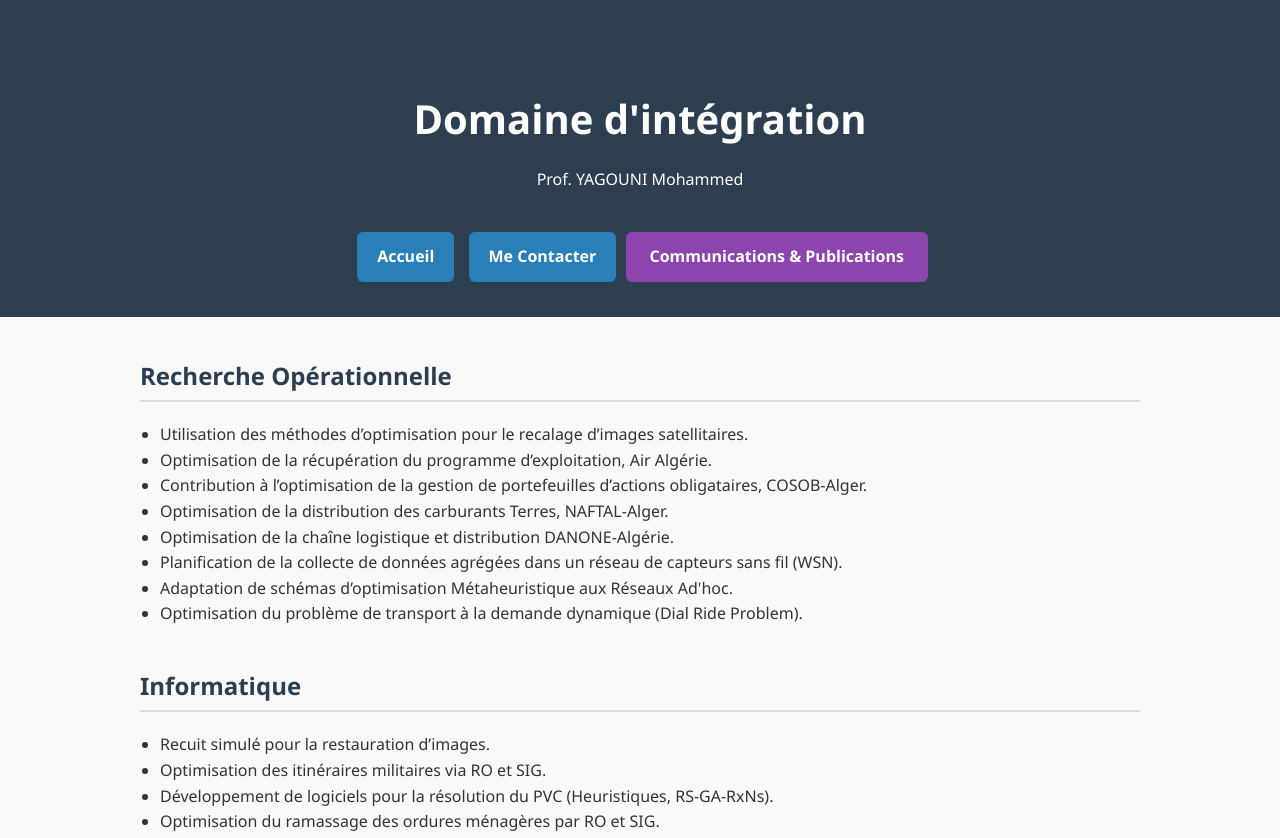
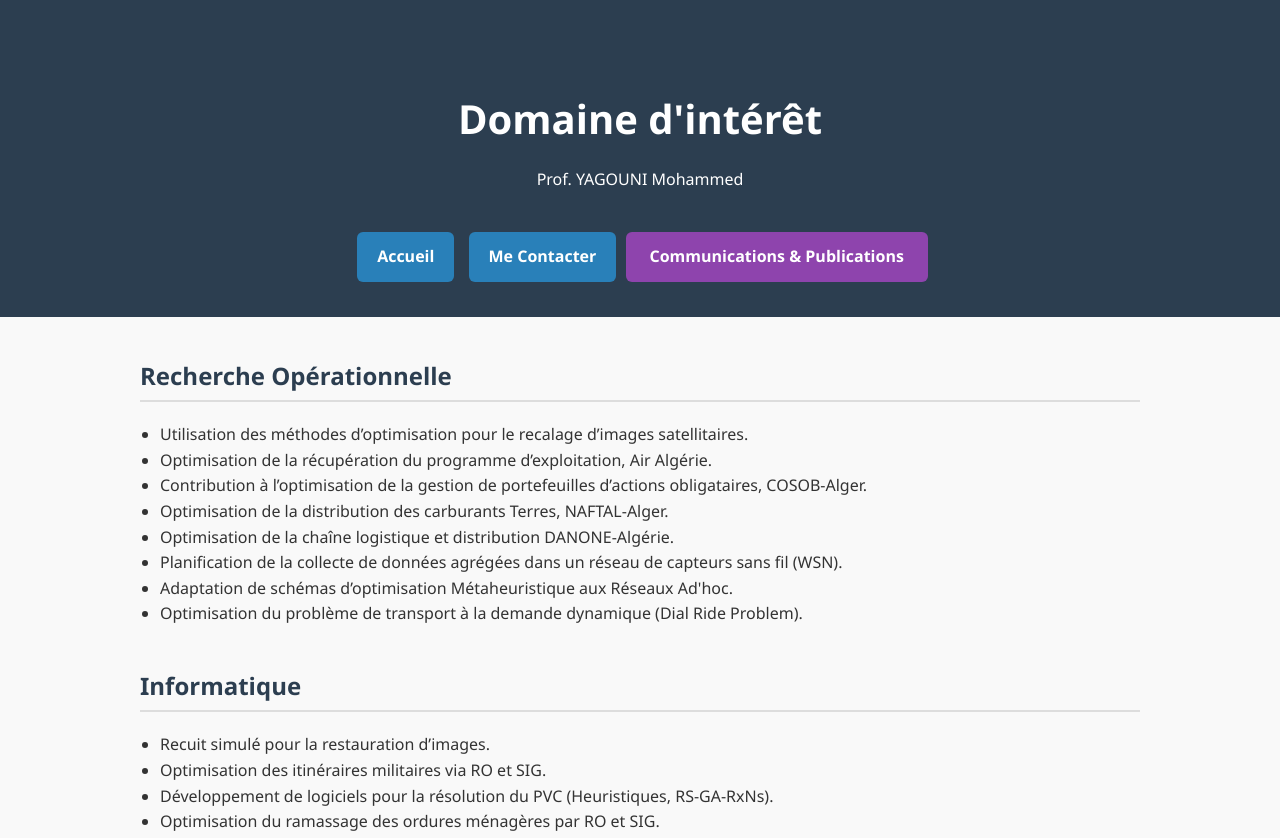
Before and after one commit to yagounimohammed/di, a plain HTML site: page index.html in a window 1280 px wide. Shown: the top 838 px of the page. Drawn offline with Linux system fonts and the light colour scheme.

Commit message:
Update index.html

```diff
--- a/index.html
+++ b/index.html
@@ -3,7 +3,7 @@
 <head>
   <meta charset="UTF-8" />
   <meta name="viewport" content="width=device-width, initial-scale=1.0"/>
-  <title>Domaine d'intégration – YAGOUNI Mohammed</title>
+  <title>Domaine d'intérêt – YAGOUNI Mohammed</title>
   <style>
     body {
       margin: 0;
@@ -81,7 +81,7 @@
 </head>
 <body>
   <header>
-    <h1>Domaine d'intégration</h1>
+    <h1>Domaine d'intérêt</h1>
     <p>Prof. YAGOUNI Mohammed</p>
     <div class="button-container">
       <a href="https://yagounimohammed.github.io/main/" class="btn-link">Accueil</a>
```
